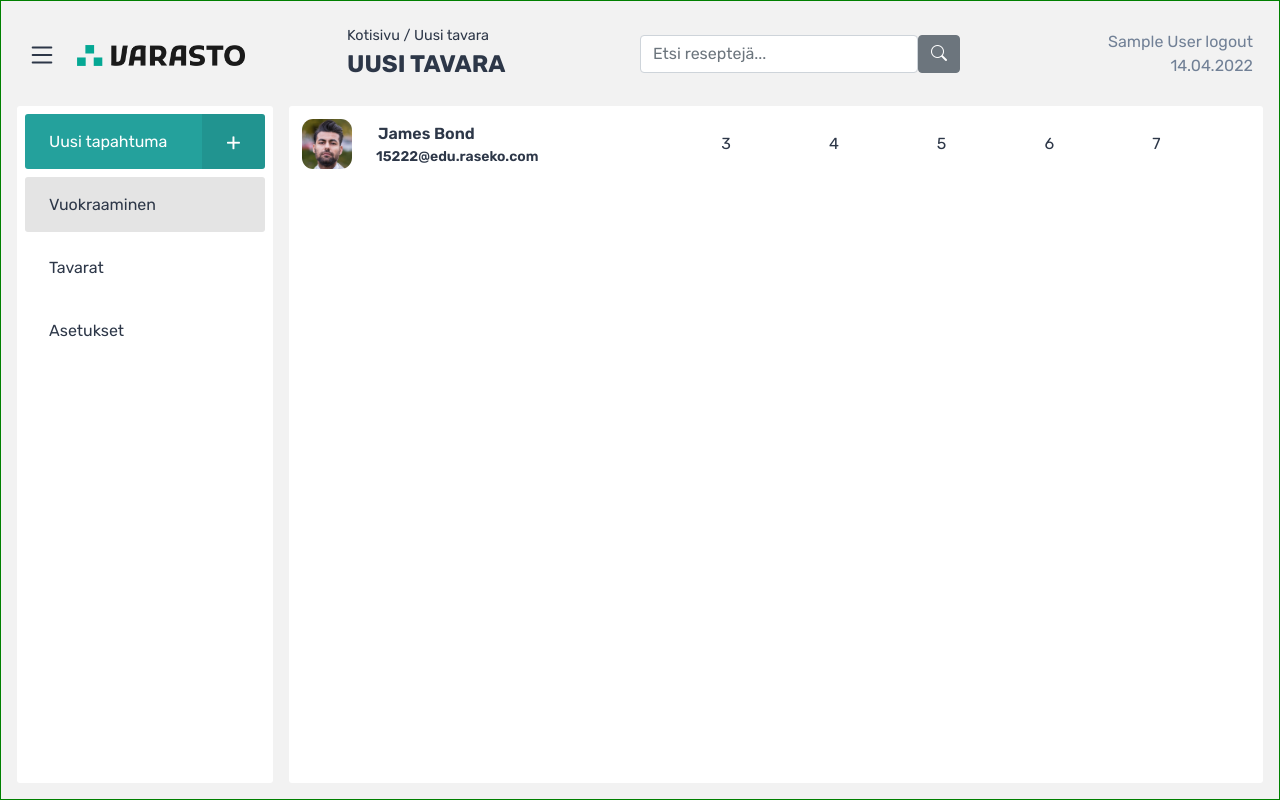
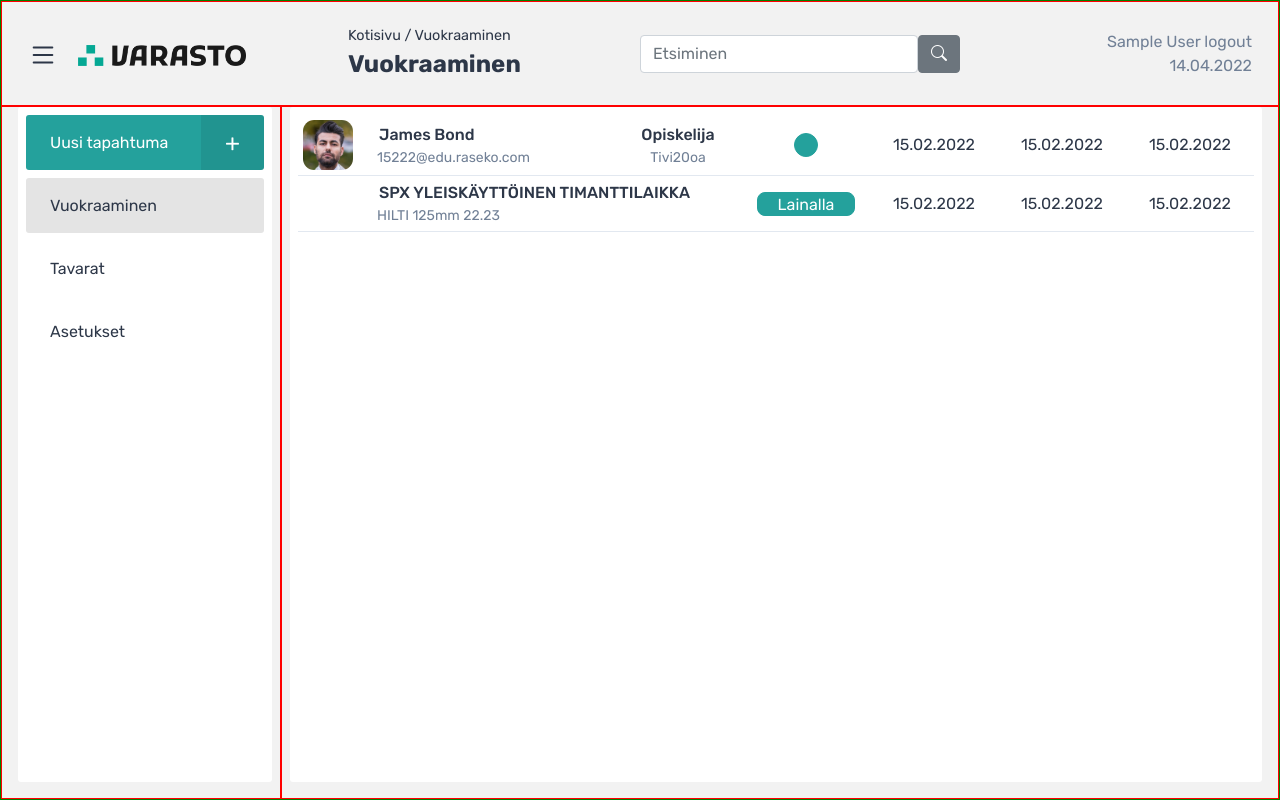
Before and after one commit to SergeiVasilyev/VarastohallintaR1, a Django app: page /main_page/ in a window 1280 px wide. Run offline with Django 4.2, Linux system fonts and the light colour scheme; the visitor is signed in with stand-in values (Sample User, id 1).

Commit message:
updated main page

```diff
--- a/varastoapp/static/varasto/main_page.css
+++ b/varastoapp/static/varasto/main_page.css
@@ -7,7 +7,6 @@
       "Header Header Header Header"
       "aside main main main"
       "aside main main main";
-    min-width: 400px;
 	/* max-width: 1600px; */
 	margin: 0 auto;
     height: 100%;
@@ -16,6 +15,7 @@
     color: #2D3748;
     font-family: rubik;
     font-size: 16px;
+    min-width: 1200px;
 }
 
     header {
@@ -32,7 +32,7 @@
     }
 
     header, aside, main {
-        /* border: 1px solid red; */
+        border: 1px solid red;
     }
 
     .white_background {
@@ -70,9 +70,9 @@ header .warp {
     }
     .search form {
         display: inline-flex;
-        /* border: 1px solid red; */
         width: 100%;
         min-width: 20em;
+        /* border: 1px solid red; */
     }
 
     .logos {
@@ -86,7 +86,7 @@ header .warp {
     .account span {
         text-align: right;
     }
-    .account a, .account a:hover, .account a:visited    , .account span {
+    .account a, .account a:hover, .account a:visited, .account span {
         text-decoration: none;
         color: #718096;
     }
@@ -184,30 +184,38 @@ aside {
 
 
 /* ----MAIN---- */
-.main__warp {
+.list {
     /* border: 1px solid green; */
 }
 
-.main__item {
+.list__item {
     display: grid;
-    grid-template-columns: 60px minmax(20em, 1fr) repeat(5, minmax(5em, 0.3fr));
+    grid-template-columns: 60px minmax(14em, 1fr) repeat(5, minmax(6em, 0.5fr));
+    border-bottom: 1px solid #E2E8F0;
     /* border: 1px solid blue; */
 }
 
-.main__item > div {
+.list__rented_item {
+    display: grid;
+    grid-template-columns: 60px minmax(16em, 1.5fr) repeat(4, minmax(6em, 0.5fr));
+    border-bottom: 1px solid #E2E8F0;
+    /* border: 1px solid blue; */
+}
+
+.list__item > div, .list__rented_item > div {
     /* border: 1px solid red; */
     padding: 5px;
     place-self: center stretch;
 }
 
-.main__item_photo > div{
+.list__item_photo > div{
     overflow: hidden;
     width: 50px;
     height: 50px;
     border-radius: 0.7em;
 
 }
-.main__item_photo img {
+.list__item_photo img {
     width: 120px;
     height: 80px;
     object-fit:cover;
@@ -216,22 +224,65 @@ aside {
 }
 
 
-.main__item_student {
+.list__item_student, .list__item_group, .list__item_st-time, .list__item_etime, .list__item_end-time,
+.list__nameof_rented_item {
     display: flex;
     flex-direction: column;
     justify-content: end;
 }
-.main__item_student span {
+.list__item_student span, .list__nameof_rented_item span {
     padding-left: 1em;
     text-align: left;
 }
-.main__item_student span:nth-child(1) {
+.list__item_group span {
+    text-align: center;
+}
+.list__item_student span:nth-child(1), .list__item_group span:nth-child(1),
+.list__nameof_rented_item span:nth-child(1) {
     font-size: 1em;
-    font-weight: 600;
+    font-weight: 500;
+    color: #2D3748;
 }
-.main__item_student span:nth-child(2) {
+.list__item_student span:nth-child(2), .list__item_group span:nth-child(2),
+.list__nameof_rented_item span:nth-child(2) {
     font-size: 0.875em;
-    font-weight: 600;
+    font-weight: 400;
+    color: #718096;
 }
 
+.list__item_status, .list__rented_item_status {
+    display: flex;
+    justify-content: center;
+}
+
+.list__item_status > span{
+    display: block;
+    width: 1.5em;
+    height: 1.5em;
+    border-radius: 50%;
+    text-align: center;
+    background-color: #24A19C;
+    border: 1px solid #24A19C;
+}
+
+.list__item_st-time span, .list__item_etime span, .list__item_end-time span{
+    text-align: center;
+    font-size: 1em;
+    font-weight: 400;
+    /* border: 1px solid #24A19C; */
+}
+
+.list__rented_item_status > span{
+    display: block;
+    /* width: 7em; */
+    padding: 0 1.2em;
+    height: 1.5em;
+    border-radius: 0.5em;
+    text-align: center;
+    background-color: #24A19C;
+    border: 1px solid #24A19C;
+    color: white;
+}
+
+
 /* /----MAIN---- */
--- a/varastoapp/templates/varasto/main_page.html
+++ b/varastoapp/templates/varasto/main_page.html
@@ -23,12 +23,12 @@
                 <span><img class="image" src="{% static 'varasto/pics/varasto_logo.png' %}" alt="varasto_logo.png"></span>
             </div>
             <div class="page_name item_left">
-                <span>Kotisivu / Uusi tavara</span>
-                <span>UUSI TAVARA</span>
+                <span>Kotisivu / Vuokraaminen</span>
+                <span>Vuokraaminen</span>
             </div>
             <div class="search">
                 <form action="" method="get">
-                    <input name="search_form" type="text" class="form-control size" placeholder="Etsi reseptejä...">
+                    <input name="search_form" type="text" class="form-control size" placeholder="Etsiminen">
                     <button class="btn btn-secondary">
                         <i class="bi bi-search"></i>
                     </button>
@@ -81,20 +81,56 @@
 
     <main>
         <div class="white_background">
-            <div class="main__warp">
-                <div class="main__item">
-                    <div class="main__item_photo">
+            <div class="list">
+                <div class="list__item">
+                    <div class="list__item_photo">
                         <div><img src="{% static 'varasto/pics/people/janko-ferlic.jpg' %}" alt="janko-ferlic.jpg"></div>
                     </div>
-                    <div class="main__item_student">
+                    <div class="list__item_student">
                         <span>James Bond</span>
                         <span>15222@edu.raseko.com</span>
                     </div>
-                    <div class="main__item_group">3</div>
-                    <div class="main__item_status">4</div>
-                    <div class="main__item_st-time">5</div>
-                    <div class="main__item_etime">6</div>
-                    <div class="main__item_end-time">7</div>
+                    <div class="list__item_group">
+                        <span>Opiskelija</span>
+                        <span>Tivi20oa</span>
+                    </div>
+                    <div class="list__item_status">
+                        <span></span>
+                    </div>
+                    <div class="list__item_st-time">
+                        <span>15.02.2022</span>
+                    </div>
+                    <div class="list__item_etime">
+                        <span>15.02.2022</span>
+                    </div>
+                    <div class="list__item_end-time">
+                        <span>15.02.2022</span>
+                    </div>
+                </div>
+                <div class="list__rented_item">
+                    <div class="list__item_photo">
+                        <!-- <div><img src="{% static 'varasto/pics/people/janko-ferlic.jpg' %}" alt="janko-ferlic.jpg"></div> -->
+                    </div>
+                    <div class="list__nameof_rented_item">
+                        <span>SPX YLEISKÄYTTÖINEN TIMANTTILAIKKA</span>
+                        <span>HILTI 125mm 22.23</span>
+                    </div>
+                    <!-- <div class="list__item_group">
+                        <span></span>
+                        <span></span>
+                    </div> -->
+                    <div class="list__rented_item_status">
+                        <span>Lainalla</span>
+                    </div>
+                    <div class="list__item_st-time">
+                        <span>15.02.2022</span>
+                    </div>
+                    <div class="list__item_etime">
+                        <span>15.02.2022</span>
+                    </div>
+                    <div class="list__item_end-time">
+                        <span>15.02.2022</span>
+                    </div>
                 </div>
 
             </div>
```
